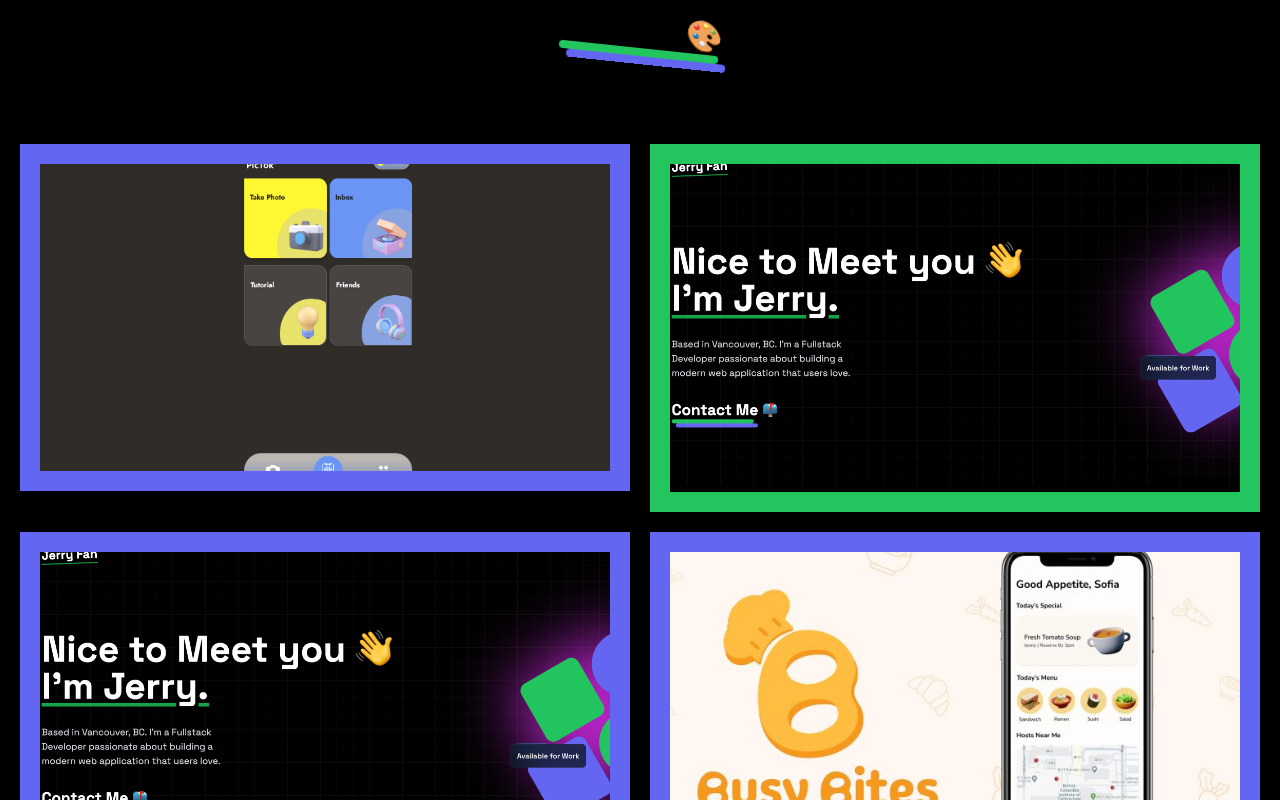
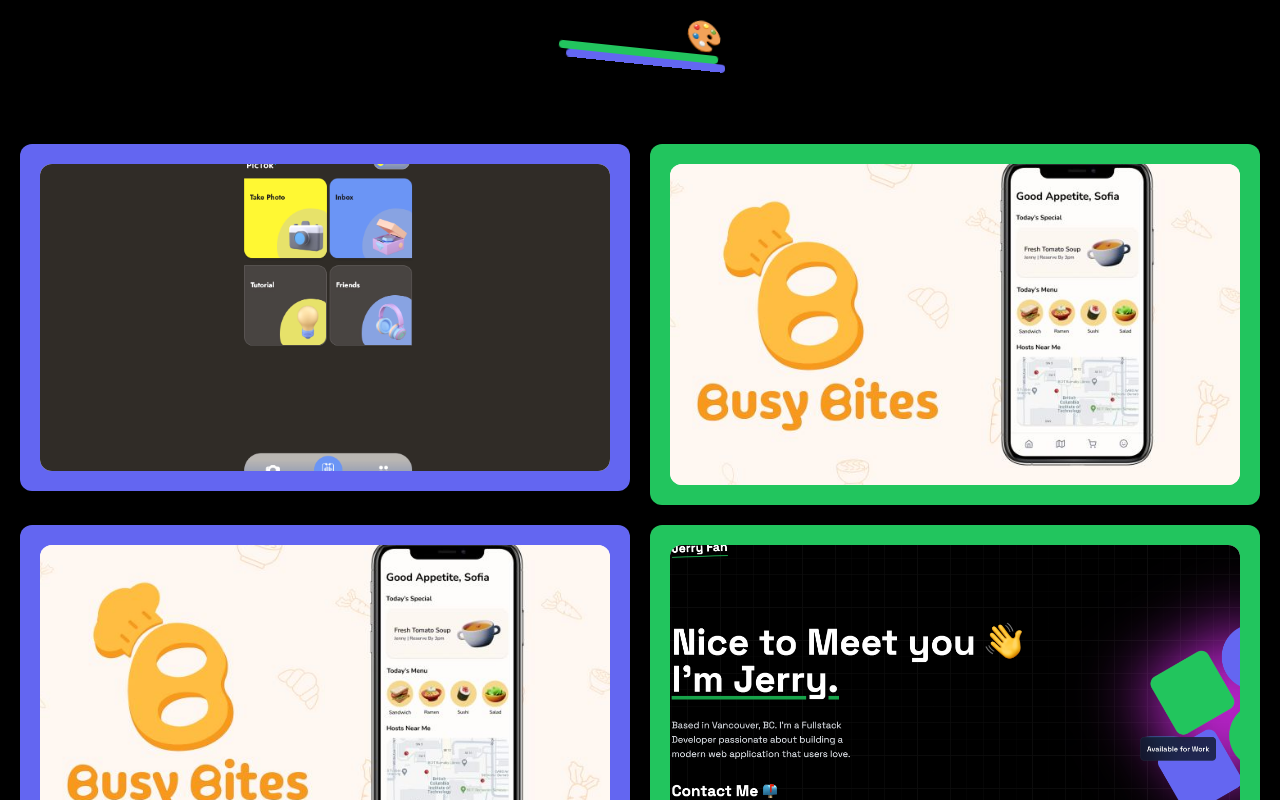
Before and after one commit to J3rryfan/my_portfolio, a Next.js app: page / in a window 1280 px wide. Shown: the part 1700-2500 px from the top of the page. Built offline with nearby package versions, Linux system fonts and the light colour scheme.

Commit message:
Update project cover image and hover effect

```diff
--- a/src/app/(home)/components/project.tsx
+++ b/src/app/(home)/components/project.tsx
@@ -23,16 +23,8 @@ const projects = [
     title: 'Discord Clone',
     tech: [SiReact, SiTailwindcss, SiNextdotjs, SiTypescript, SiFigma],
     Link: 'https://github.com/J3rryfan/discord-clone',
-    cover: '/project-profile-1.png',
+    cover: '/Busy_Bites_Cover.jpeg',
     background: 'bg-green-500',
-  },
-
-  {
-    title: 'TradeSqaure',
-    tech: [SiReact, SiTailwindcss, SiNextdotjs, SiTypescript],
-    Link: 'http://localhost:3000',
-    cover: '/project-profile-2.png',
-    background: 'bg-indigo-500',
   },
 
   {
@@ -88,10 +80,10 @@ export default function Project() {
         {projects.map((project, index) => {
           return (
             <Link href={project.Link} key={index}>
-              <div className={cn('p-5 rounded-md', project.background)}>
+              <div className={cn('p-5 rounded-xl', project.background)}>
                 <DirectionAwareHover
                   imageUrl={project.cover}
-                  className='w-full space-y-5 cursor-pointer'
+                  className='w-full space-y-5 cursor-pointer rounded-xl '
                 >
                   <div className='space-y-5'>
                     <h1 className='text-2xl font-bold'>{project.title}</h1>
--- a/src/components/ui/direction-aware-hover.tsx
+++ b/src/components/ui/direction-aware-hover.tsx
@@ -30,7 +30,6 @@ export const DirectionAwareHover = ({
     if (!ref.current) return;
 
     const direction = getDirection(event, ref.current);
-    console.log('direction', direction);
     switch (direction) {
       case 0:
         setDirection('top');
@@ -92,9 +91,10 @@ export const DirectionAwareHover = ({
                 'h-full w-full object-cover scale-[1.15]',
                 imageClassName
               )}
-              width='1000'
-              height='1000'
+              width='2000'
+              height='2000'
               src={imageUrl}
+              objectFit='cover'
             />
           </motion.div>
           <motion.div
```
